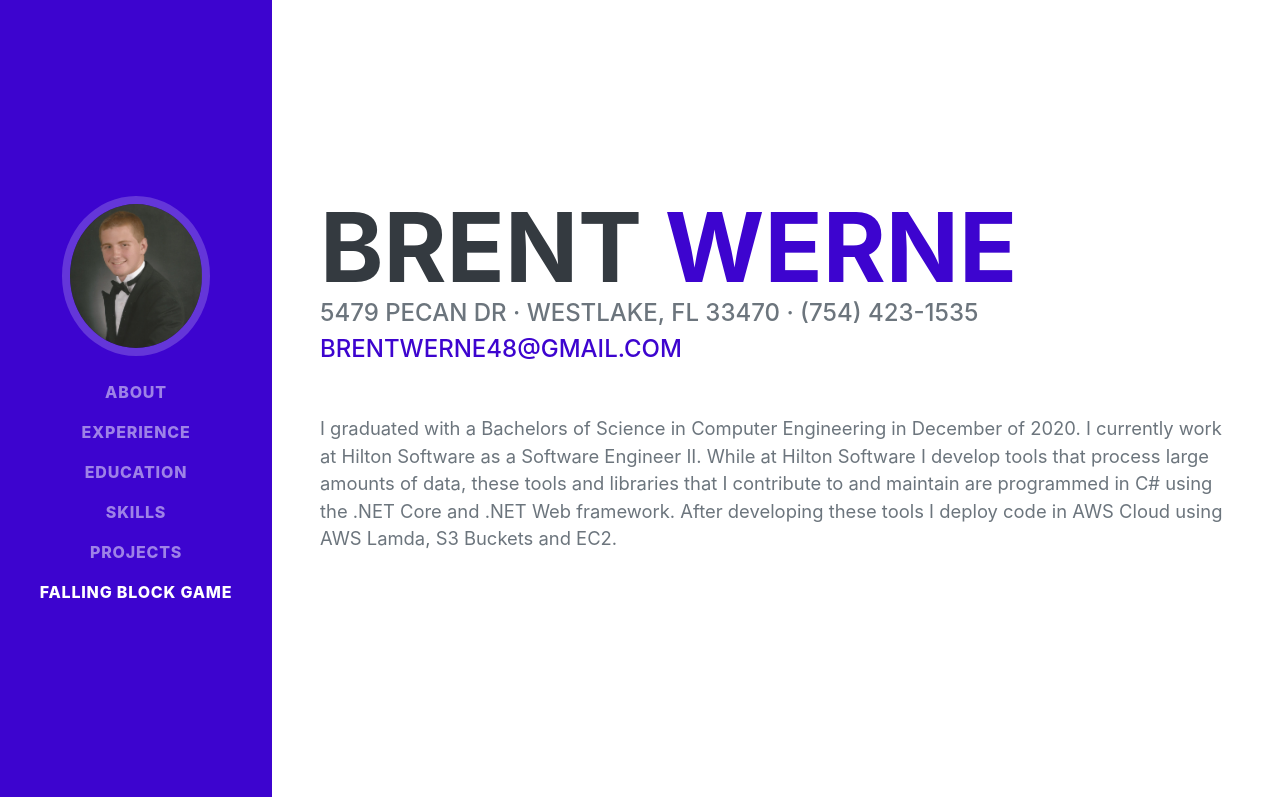
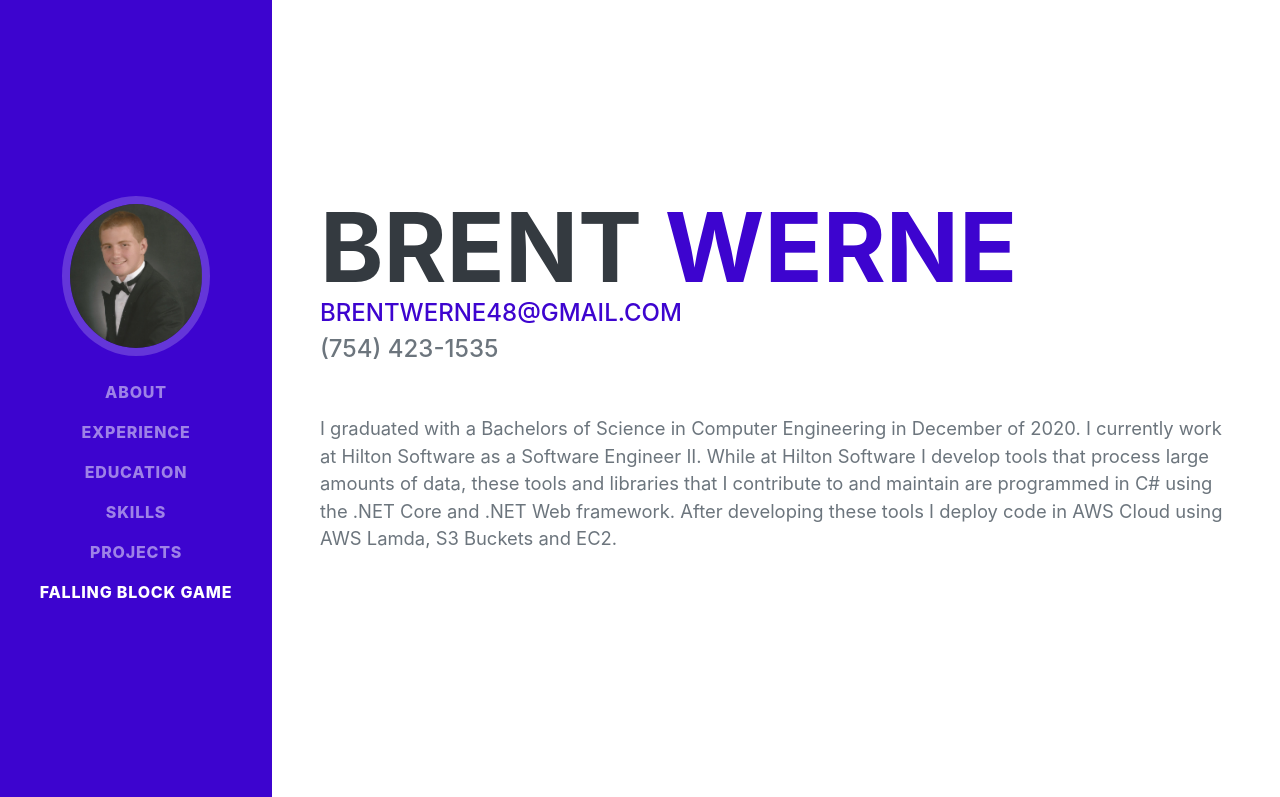
Before and after one commit to brentwerne/website, a plain HTML site: page index.html in a window 1280 px wide. Shown: the top 797 px of the page. Drawn offline with nearby package versions, Linux system fonts and the light colour scheme; a web font is replaced by a local one.

Commit message:
Fix heading

```diff
--- a/index.html
+++ b/index.html
@@ -37,7 +37,7 @@
             <section class="resume-section" id="about">
                 <div class="resume-section-content">
                     <h1 class="mb-0">Brent <span class="text-primary">Werne</span></h1>
-                    <div class="subheading mb-5">5479 Pecan Dr · Westlake, FL 33470 · (754) 423-1535<br> <a href="mailto:name@email.com">Brentwerne48@gmail.com</a></div>
+                    <div class="subheading mb-5"><a href="mailto:name@email.com">Brentwerne48@gmail.com</a><br> (754) 423-1535</div>
                     <p class="lead mb-5">I graduated with a Bachelors of Science in Computer Engineering in December of 2020. I currently work at Hilton Software as a Software Engineer II. While at Hilton
                         Software I develop tools that process large amounts of data, these tools and libraries that I contribute to and maintain are programmed in C# using the .NET Core and .NET Web framework.
                         After developing these tools I deploy code in AWS Cloud using AWS Lamda, S3 Buckets and EC2.
```
